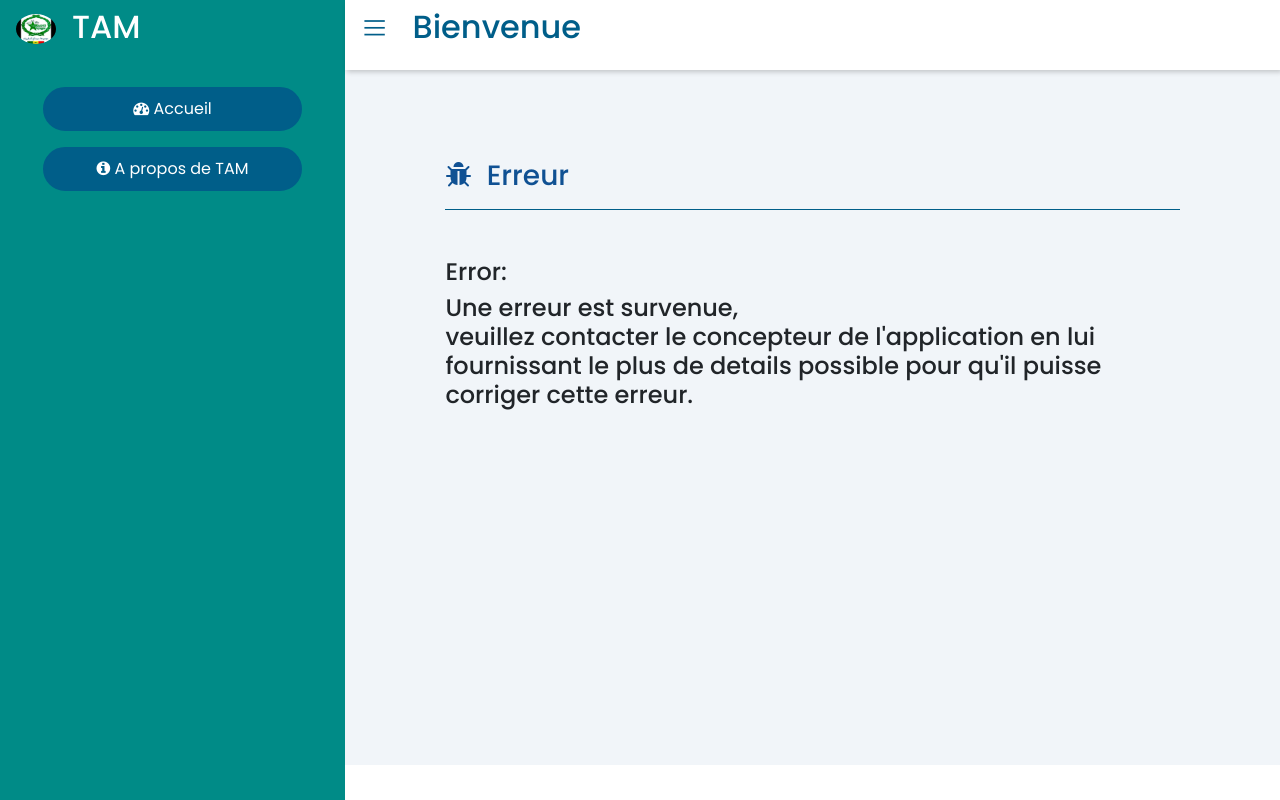
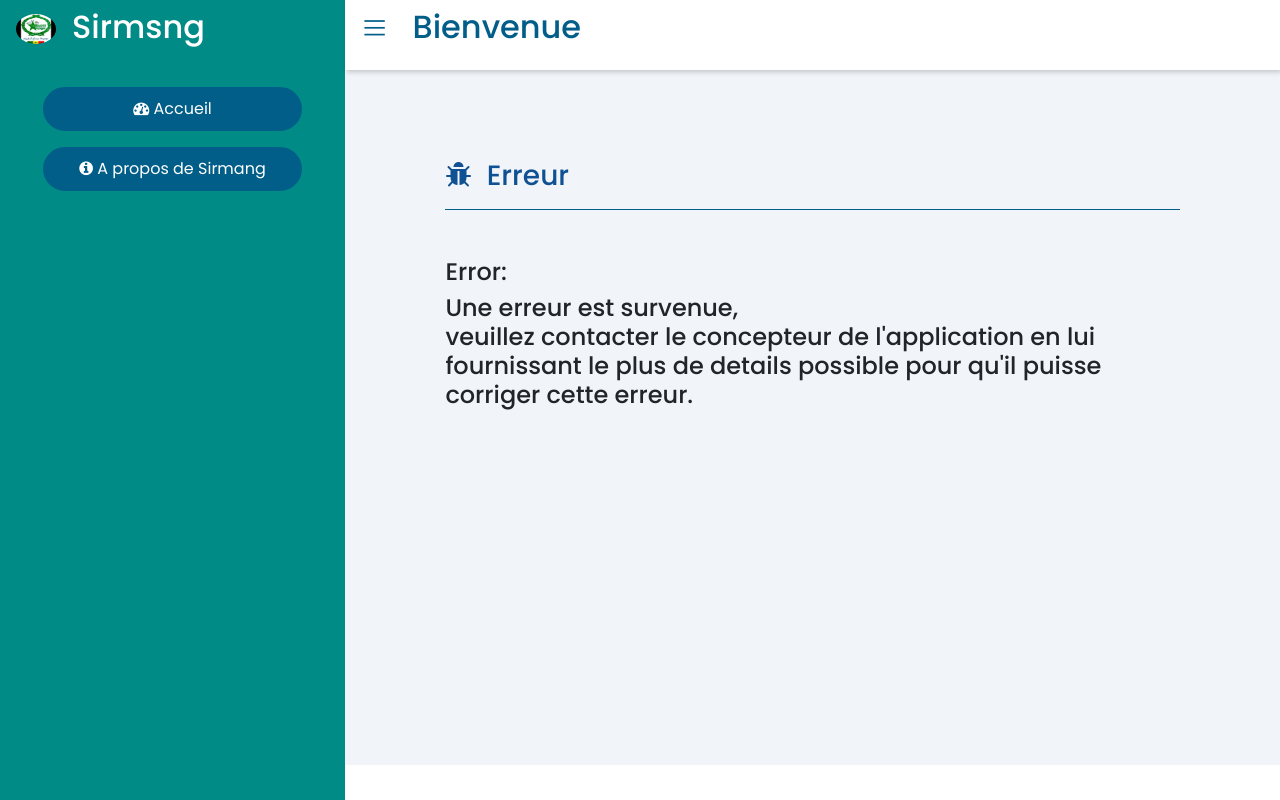
Before and after one commit to euclidessoft/sirmang, a Symfony app: template templates/bundles/TwigBundle/Exception/error.html.twig in a window 1280 px wide. Run offline with Twig, Linux system fonts and the light colour scheme; the template is opened without the code that fills it, so the values that code supplies are empty; some libraries are stand-ins or nearby versions.

Commit message:
errors pages

```diff
--- a/templates/bundles/TwigBundle/Exception/error.html.twig
+++ b/templates/bundles/TwigBundle/Exception/error.html.twig
@@ -24,7 +24,7 @@
         <input type="checkbox" id="nav-toggle">
         <div class="sidebar-accueil">
             <div class="sidebar-brand">
-                <h2><span><img src="{{asset('images/logo.JPG') }}" width="40" height="" alt="tam" class="rounded-circle" /></span><span>TAM</span></h2>
+                <h2><span><img src="{{asset('images/logo.JPG') }}" width="40" height="" alt="Sirmang" class="rounded-circle" /></span><span>Sirmsng</span></h2>
             </div>
             <div class="sidebar-accueil-menu">
 
@@ -36,7 +36,7 @@
                         <span>Accueil</span></a></li>
 
                     <li><a href=""><span><i class="fa fa-info-circle"></i></span>
-                        <span>A propos de TAM</span></a></li>
+                        <span>A propos de Sirmang</span></a></li>
 
                 </ul>
             </div>
--- a/templates/bundles/TwigBundle/Exception/error403.html.twig
+++ b/templates/bundles/TwigBundle/Exception/error403.html.twig
@@ -24,7 +24,7 @@
         <input type="checkbox" id="nav-toggle">
         <div class="sidebar-accueil">
             <div class="sidebar-brand">
-                <h2><span><img src="{{asset('images/logo.JPG') }}" width="40" height="" alt="tam" class="rounded-circle" /></span><span>TAM</span></h2>
+                <h2><span><img src="{{asset('images/logo.JPG') }}" width="40" height="" alt="Sirmang" class="rounded-circle" /></span><span>Sirmang</span></h2>
             </div>
             <div class="sidebar-accueil-menu">
 
@@ -36,7 +36,7 @@
                         <span>Accueil</span></a></li>
 
                     <li><a href=""><span><i class="fa fa-info-circle"></i></span>
-                        <span>A propos de TAM</span></a></li>
+                            <span>A propos de Sirmang</span></a></li>
 
                 </ul>
             </div>
--- a/templates/bundles/TwigBundle/Exception/error404.html.twig
+++ b/templates/bundles/TwigBundle/Exception/error404.html.twig
@@ -24,7 +24,7 @@
         <input type="checkbox" id="nav-toggle">
         <div class="sidebar-accueil">
             <div class="sidebar-brand">
-                <h2><span><img src="{{asset('images/logo.JPG') }}" width="40" height="" alt="tam" class="rounded-circle" /></span><span>TAM</span></h2>
+                <h2><span><img src="{{asset('images/logo.JPG') }}" width="40" height="" alt="Sirmang" class="rounded-circle" /></span><span>Sirmang</span></h2>
             </div>
             <div class="sidebar-accueil-menu">
 
@@ -36,7 +36,7 @@
                         <span>Accueil</span></a></li>
 
                     <li><a href=""><span><i class="fa fa-info-circle"></i></span>
-                        <span>A propos de TAM</span></a></li>
+                            <span>A propos de Sirmang</span></a></li>
 
                 </ul>
             </div>
```
